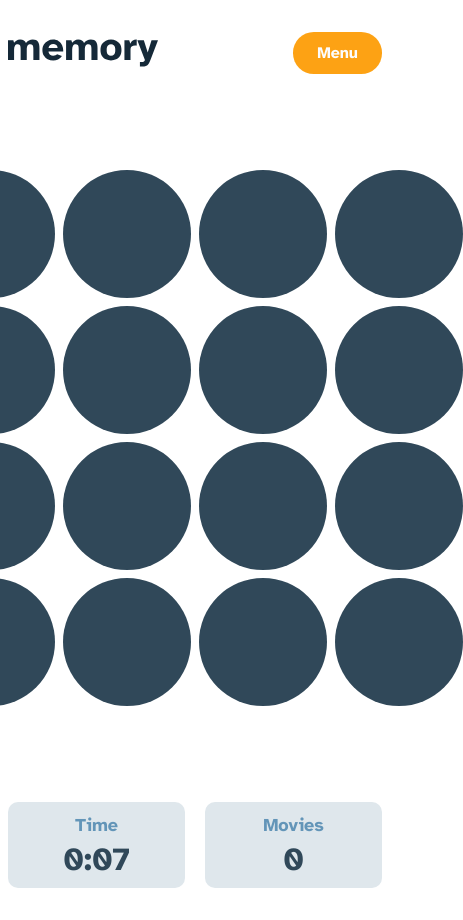
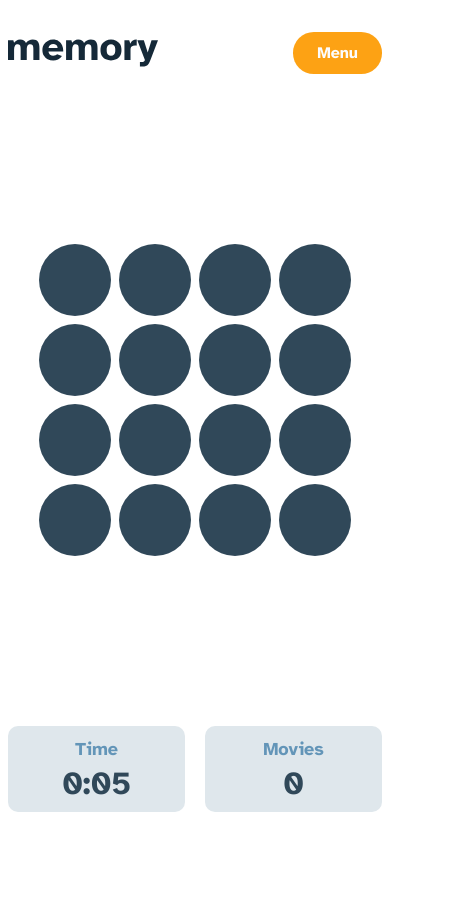
Before and after one commit to DmitryMuzalev/memory-game, a React (Vite) app: page / in a window 390 px wide. Shown: the whole page, 463 px wide, since content can reach past the window. After the commit the page ends 844 px from the top, so only its background shows below. Built offline with nearby package versions, Linux system fonts and the light colour scheme.

Commit message:
feat: Add style for Card depending on the grid: 4x4 or 6x6.

```diff
--- a/src/components/Card/Card.jsx
+++ b/src/components/Card/Card.jsx
@@ -1,10 +1,10 @@
-import { useState } from "react";
-import styles from "./Card.module.scss";
-import clsx from "clsx";
+import { useState } from 'react';
+import styles from './Card.module.scss';
+import clsx from 'clsx';
 
 function Card({ icon, number }) {
   const [isOpen, setIsOpen] = useState(false);
-  const mode = "symbol";
+  const mode = 'number';
 
   const stylesForCard = clsx(styles.card, isOpen && styles.cardOpen);
 
@@ -13,7 +13,7 @@ function Card({ icon, number }) {
       <div className={styles.cardInner}>
         <div className={styles.cardFront}></div>
         <div className={styles.cardBack}>
-          {mode === "number" ? number : icon}
+          {mode === 'number' ? number : icon}
         </div>
       </div>
     </button>
--- a/src/components/Card/Card.module.scss
+++ b/src/components/Card/Card.module.scss
@@ -1,7 +1,12 @@
 .card {
   background-color: transparent;
-  height: 8rem;
-  width: 8rem;
+  //! 4x4
+  height: 7.5rem;
+  width: 7.5rem;
+  //! 6x6
+  /* height: 5rem;
+  width: 5rem;*/
+
   perspective: 1000px;
   border: none;
 
@@ -39,8 +44,28 @@
     align-items: center;
     background-color: var(--c-yellow-1);
     color: var(--c-white-1);
-    font-size: 3rem;
     font-weight: 700;
     transform: rotateY(180deg);
+    //! 4x4
+    /*  font-size: 3.5rem;*/
+    //! 6x6
+    font-size: 2.5rem;
+  }
+  @media (max-width: 540px) {
+    //! 4x4
+
+    height: 4.5rem;
+    width: 4.5rem;
+
+    //! 6x6
+    /*   height: 3rem;
+    width: 3rem;*/
+
+    &Back {
+      //! 4x4
+      font-size: 2.5rem;
+      //! 6x6
+      /* font-size: 1.75rem;*/
+    }
   }
 }
--- a/src/components/Game/Game.module.scss
+++ b/src/components/Game/Game.module.scss
@@ -4,9 +4,10 @@
   display: flex;
   flex-direction: column;
   align-items: center;
-  row-gap: 6rem;
+  justify-content: space-between;
   margin: 0 auto;
   padding: 4rem 1rem; //!temp
+  gap: 3rem;
 
   @media (max-width: 540px) {
     padding: 2rem 0.5rem; //!temp
--- a/src/components/GameField/GameField.module.scss
+++ b/src/components/GameField/GameField.module.scss
@@ -1,9 +1,10 @@
 .gameField {
-  flex-grow: 1;
-
   display: grid;
   gap: 0.5rem;
+  //! 4x4
   grid-template-columns: repeat(4, 1fr);
+  //! 6x6
+  //grid-template-columns: repeat(6, 1fr);
 }
 
 /*
```
Also changed, not shown: src/components/GameField/GameField.jsx (+5 -5 lines).
